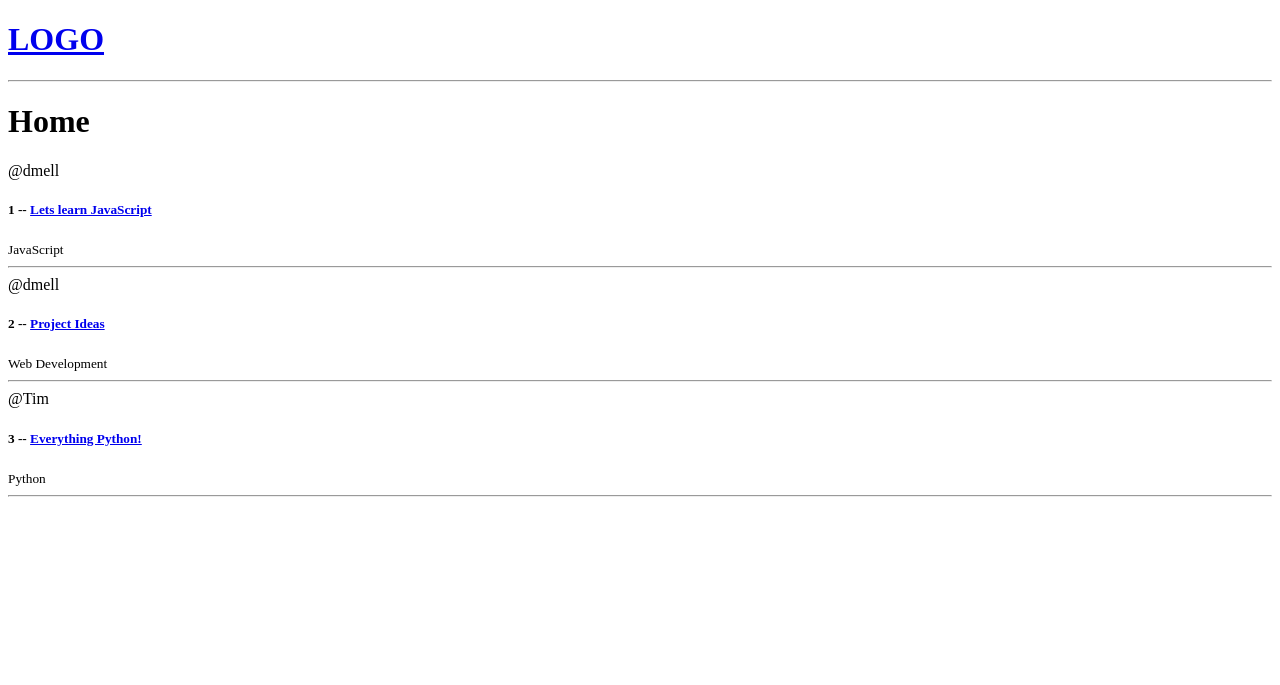
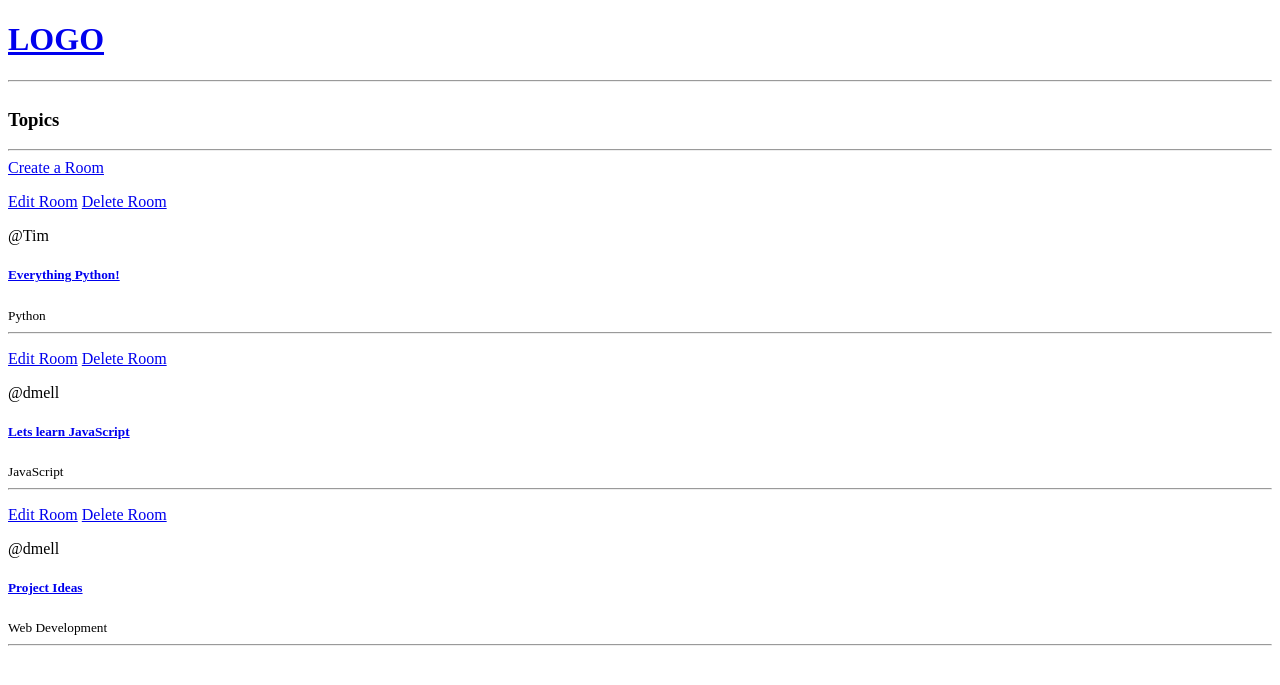
Before and after one commit to sheldmel/study-bud, a Django app: page / in a window 1280 px wide. Shown: the top 685 px of the page. Run offline with Django 3.2, Linux system fonts and the light colour scheme; data comes from the database, SQL or seed files in the repository; both versions use the stored data as it was after the commit.

Commit message:
added CRUD for rooms

```diff
--- a/base/models.py
+++ b/base/models.py
@@ -18,6 +18,9 @@ class Room(models.Model):
     updated = models.DateTimeField(auto_now=True)
     created = models.DateTimeField(auto_now_add=True)
 
+    class Meta:
+        ordering = ['-updated', '-created']
+
     def __str__(self):
         return self.name
 
--- a/base/templates/base/home.html
+++ b/base/templates/base/home.html
@@ -1,18 +1,33 @@
 {% extends 'main.html' %}
 
 {% block content %}
-<h1>Home</h1>
 
+<style>
+    .home-container{
+        display: grid;
+        grid-template-columns: 1fr, 3fr;
+    }
+</style>
+
+<div class='home-container'>
     <div>
+        <h3>Topics</h3>
+        <hr>
+    </div>
+    <div>
+        <a href="{% url 'create-room' %}">Create a Room</a>
         <div>
             {% for room in rooms %}
                 <div>
+                    <p><a href= "{% url 'update-room' room.id %}">Edit Room</a>
+                    <a href= "{% url 'delete-room' room.id %}">Delete Room</a></p>
                     <span>@{{ room.host.username }}</span>
-                <h5>{{ room.id }} -- <a href='{% url "room" room.id %}'>{{ room.name }}</a></h5>
+                    <h5><a href='{% url "room" room.id %}'>{{ room.name }}</a></h5>
                     <small>{{room.topic.name}}</small>
                     <hr>
                 </div>
             {% endfor %}
         </div>
     </div>
+</div>
 {% endblock content %}
--- a/base/urls.py
+++ b/base/urls.py
@@ -3,5 +3,9 @@ from . import views
 
 urlpatterns = [
     path('', views.home, name="home"),
-    path('room/<str:pk>', views.room, name="room")
+    path('room/<str:pk>', views.room, name="room"),
+
+    path('create-room/', views.createRoom, name='create-room'),
+    path('update-room/<str:pk>', views.updateRoom, name='update-room'),
+    path('delete-room/<str:pk>', views.deleteRoom, name='delete-room'),
 ]
--- a/base/views.py
+++ b/base/views.py
@@ -1,6 +1,7 @@
 from django.http.response import HttpResponse
-from django.shortcuts import render
+from django.shortcuts import render, redirect
 from .models import Room
+from .forms import RoomForm
 
 def home(request):
     rooms = Room.objects.all()
@@ -11,3 +12,35 @@ def room(request, pk):
     room = Room.objects.get(id = pk)
     data = {'room':room}
     return render(request, 'base/room.html', data)
+
+def createRoom(request):
+    form = RoomForm()
+    if request.method == 'POST':
+        form = RoomForm(request.POST)
+        if form.is_valid():
+            form.save()
+            return redirect('home')
+
+    data = {'form': form}
+    return render(request, 'base/room_form.html', data)
+
+def updateRoom(request, pk):
+    room = Room.objects.get(id = pk)
+    form = RoomForm(instance=room)
+
+    if request.method == 'POST':
+        form = RoomForm(request.POST, instance=room)
+        if form.is_valid():
+            form.save()
+            return redirect('home')
+
+    data = {'form':form}
+    return render(request, 'base/room_form.html', data)
+
+def deleteRoom(request, pk):
+    room = Room.objects.get(id=pk)
+    if request.method == "POST":
+        room.delete()
+        return redirect('home')
+
+    return render(request, 'base/delete.html', {'obj': room})
```
Also changed, not shown: base/forms.py (added, +7 -0 lines), base/templates/base/delete.html (added, +10 -0 lines), base/templates/base/room_form.html (added, +11 -0 lines), db.sqlite3. Lines whose indentation alone changed are shown as unchanged.
